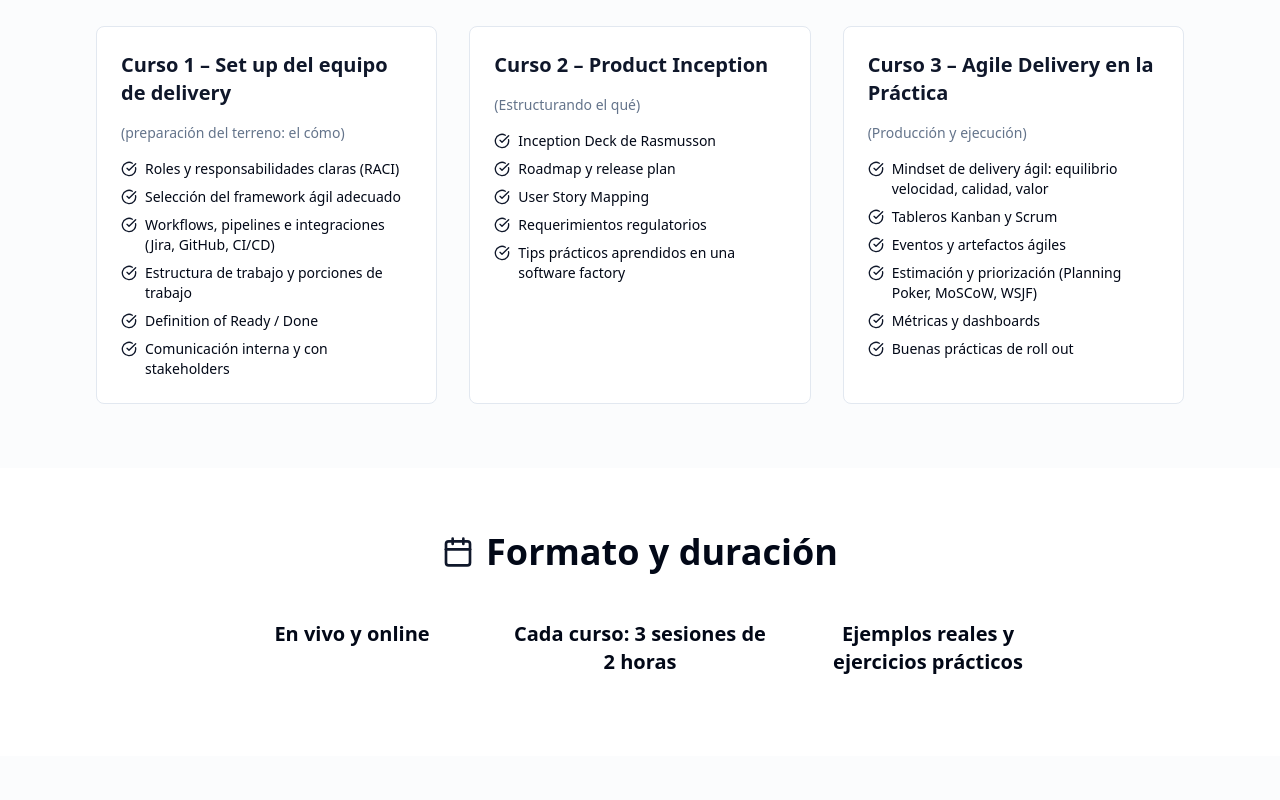
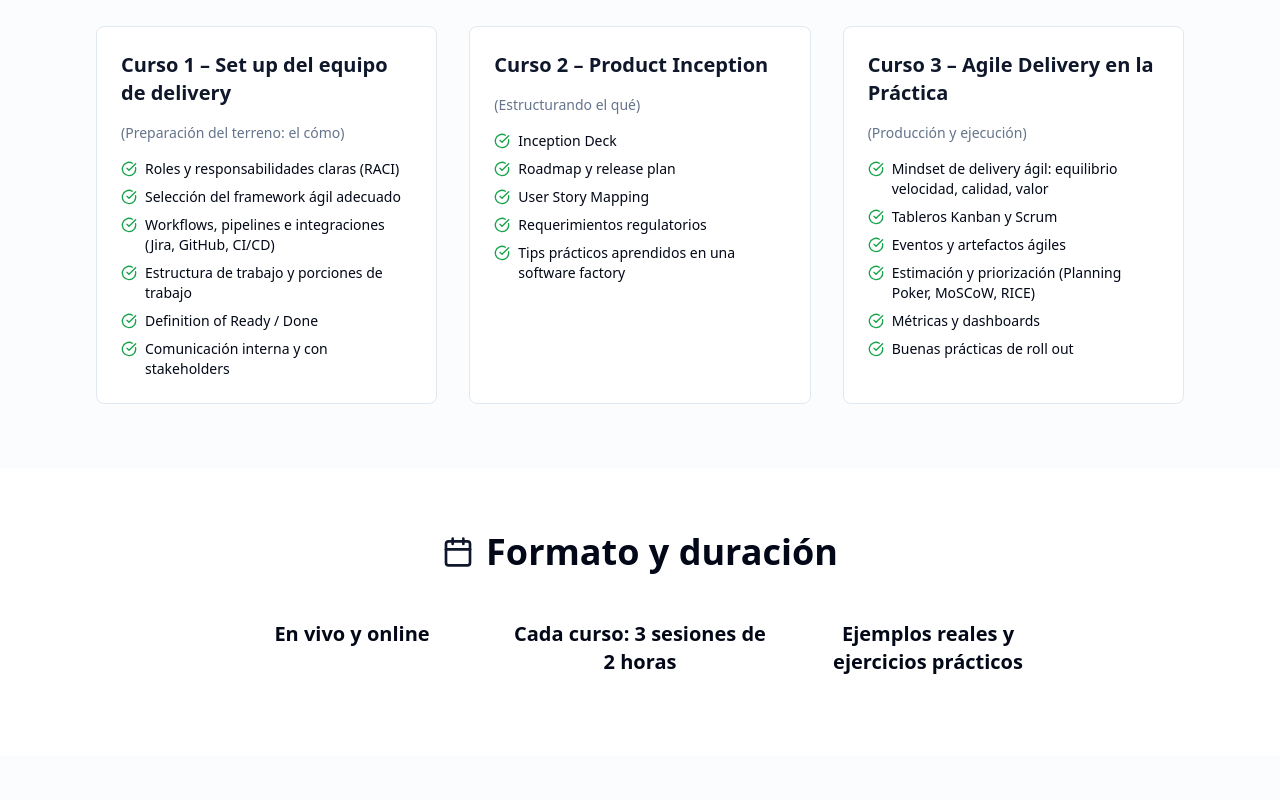
Before and after one commit to chechote26/the-agile-product, a React (Vite) app: page /cursos in a window 1280 px wide. Shown: the part 980-1780 px from the top of the page. Built offline with nearby package versions, Linux system fonts and the light colour scheme.

Commit message:
Fix Cursos page content
Update Cursos page with requested content changes: capitalize "Preparación", change bullet color to green, remove "de Rasmusson", replace "WSJF" with "RICE", and update "únete" to "Unite" and "serás" to "Vas a ser".

```diff
--- a/src/pages/Cursos.tsx
+++ b/src/pages/Cursos.tsx
@@ -104,31 +104,31 @@ const Cursos = () => {
                   {language === 'es' ? 'Curso 1 – Set up del equipo de delivery' : 'Course 1 – Delivery Team Setup'}
                 </h3>
                 <p className="text-sm text-muted-foreground mb-4">
-                  {language === 'es' ? '(preparación del terreno: el cómo)' : '(ground preparation: the how)'}
+                  {language === 'es' ? '(Preparación del terreno: el cómo)' : '(ground preparation: the how)'}
                 </p>
                 <ul className="space-y-2">
                   <li className="flex items-start">
-                    <CheckCircle className="h-4 w-4 text-primary mr-2 mt-0.5 flex-shrink-0" />
+                    <CheckCircle className="h-4 w-4 text-green-600 mr-2 mt-0.5 flex-shrink-0" />
                     <span className="text-sm">{language === 'es' ? 'Roles y responsabilidades claras (RACI)' : 'Clear roles and responsibilities (RACI)'}</span>
                   </li>
                   <li className="flex items-start">
-                    <CheckCircle className="h-4 w-4 text-primary mr-2 mt-0.5 flex-shrink-0" />
+                    <CheckCircle className="h-4 w-4 text-green-600 mr-2 mt-0.5 flex-shrink-0" />
                     <span className="text-sm">{language === 'es' ? 'Selección del framework ágil adecuado' : 'Selecting the right agile framework'}</span>
                   </li>
                   <li className="flex items-start">
-                    <CheckCircle className="h-4 w-4 text-primary mr-2 mt-0.5 flex-shrink-0" />
+                    <CheckCircle className="h-4 w-4 text-green-600 mr-2 mt-0.5 flex-shrink-0" />
                     <span className="text-sm">{language === 'es' ? 'Workflows, pipelines e integraciones (Jira, GitHub, CI/CD)' : 'Workflows, pipelines and integrations (Jira, GitHub, CI/CD)'}</span>
                   </li>
                   <li className="flex items-start">
-                    <CheckCircle className="h-4 w-4 text-primary mr-2 mt-0.5 flex-shrink-0" />
+                    <CheckCircle className="h-4 w-4 text-green-600 mr-2 mt-0.5 flex-shrink-0" />
                     <span className="text-sm">{language === 'es' ? 'Estructura de trabajo y porciones de trabajo' : 'Work structure and work portions'}</span>
                   </li>
                   <li className="flex items-start">
-                    <CheckCircle className="h-4 w-4 text-primary mr-2 mt-0.5 flex-shrink-0" />
+                    <CheckCircle className="h-4 w-4 text-green-600 mr-2 mt-0.5 flex-shrink-0" />
                     <span className="text-sm">Definition of Ready / Done</span>
                   </li>
                   <li className="flex items-start">
-                    <CheckCircle className="h-4 w-4 text-primary mr-2 mt-0.5 flex-shrink-0" />
+                    <CheckCircle className="h-4 w-4 text-green-600 mr-2 mt-0.5 flex-shrink-0" />
                     <span className="text-sm">{language === 'es' ? 'Comunicación interna y con stakeholders' : 'Internal and stakeholder communication'}</span>
                   </li>
                 </ul>
@@ -144,23 +144,23 @@ const Cursos = () => {
                 </p>
                 <ul className="space-y-2">
                   <li className="flex items-start">
-                    <CheckCircle className="h-4 w-4 text-primary mr-2 mt-0.5 flex-shrink-0" />
-                    <span className="text-sm">{language === 'es' ? 'Inception Deck de Rasmusson' : 'Rasmusson\'s Inception Deck'}</span>
+                    <CheckCircle className="h-4 w-4 text-green-600 mr-2 mt-0.5 flex-shrink-0" />
+                    <span className="text-sm">{language === 'es' ? 'Inception Deck' : 'Inception Deck'}</span>
                   </li>
                   <li className="flex items-start">
-                    <CheckCircle className="h-4 w-4 text-primary mr-2 mt-0.5 flex-shrink-0" />
+                    <CheckCircle className="h-4 w-4 text-green-600 mr-2 mt-0.5 flex-shrink-0" />
                     <span className="text-sm">Roadmap y release plan</span>
                   </li>
                   <li className="flex items-start">
-                    <CheckCircle className="h-4 w-4 text-primary mr-2 mt-0.5 flex-shrink-0" />
+                    <CheckCircle className="h-4 w-4 text-green-600 mr-2 mt-0.5 flex-shrink-0" />
                     <span className="text-sm">User Story Mapping</span>
                   </li>
                   <li className="flex items-start">
-                    <CheckCircle className="h-4 w-4 text-primary mr-2 mt-0.5 flex-shrink-0" />
+                    <CheckCircle className="h-4 w-4 text-green-600 mr-2 mt-0.5 flex-shrink-0" />
                     <span className="text-sm">{language === 'es' ? 'Requerimientos regulatorios' : 'Regulatory requirements'}</span>
                   </li>
                   <li className="flex items-start">
-                    <CheckCircle className="h-4 w-4 text-primary mr-2 mt-0.5 flex-shrink-0" />
+                    <CheckCircle className="h-4 w-4 text-green-600 mr-2 mt-0.5 flex-shrink-0" />
                     <span className="text-sm">{language === 'es' ? 'Tips prácticos aprendidos en una software factory' : 'Practical tips learned in a software factory'}</span>
                   </li>
                 </ul>
@@ -176,27 +176,27 @@ const Cursos = () => {
                 </p>
                 <ul className="space-y-2">
                   <li className="flex items-start">
-                    <CheckCircle className="h-4 w-4 text-primary mr-2 mt-0.5 flex-shrink-0" />
+                    <CheckCircle className="h-4 w-4 text-green-600 mr-2 mt-0.5 flex-shrink-0" />
                     <span className="text-sm">{language === 'es' ? 'Mindset de delivery ágil: equilibrio velocidad, calidad, valor' : 'Agile delivery mindset: balancing speed, quality, value'}</span>
                   </li>
                   <li className="flex items-start">
-                    <CheckCircle className="h-4 w-4 text-primary mr-2 mt-0.5 flex-shrink-0" />
+                    <CheckCircle className="h-4 w-4 text-green-600 mr-2 mt-0.5 flex-shrink-0" />
                     <span className="text-sm">{language === 'es' ? 'Tableros Kanban y Scrum' : 'Kanban and Scrum boards'}</span>
                   </li>
                   <li className="flex items-start">
-                    <CheckCircle className="h-4 w-4 text-primary mr-2 mt-0.5 flex-shrink-0" />
+                    <CheckCircle className="h-4 w-4 text-green-600 mr-2 mt-0.5 flex-shrink-0" />
                     <span className="text-sm">{language === 'es' ? 'Eventos y artefactos ágiles' : 'Agile events and artifacts'}</span>
                   </li>
                   <li className="flex items-start">
-                    <CheckCircle className="h-4 w-4 text-primary mr-2 mt-0.5 flex-shrink-0" />
-                    <span className="text-sm">{language === 'es' ? 'Estimación y priorización (Planning Poker, MoSCoW, WSJF)' : 'Estimation and prioritization (Planning Poker, MoSCoW, WSJF)'}</span>
+                    <CheckCircle className="h-4 w-4 text-green-600 mr-2 mt-0.5 flex-shrink-0" />
+                    <span className="text-sm">{language === 'es' ? 'Estimación y priorización (Planning Poker, MoSCoW, RICE)' : 'Estimation and prioritization (Planning Poker, MoSCoW, RICE)'}</span>
                   </li>
                   <li className="flex items-start">
-                    <CheckCircle className="h-4 w-4 text-primary mr-2 mt-0.5 flex-shrink-0" />
+                    <CheckCircle className="h-4 w-4 text-green-600 mr-2 mt-0.5 flex-shrink-0" />
                     <span className="text-sm">{language === 'es' ? 'Métricas y dashboards' : 'Metrics and dashboards'}</span>
                   </li>
                   <li className="flex items-start">
-                    <CheckCircle className="h-4 w-4 text-primary mr-2 mt-0.5 flex-shrink-0" />
+                    <CheckCircle className="h-4 w-4 text-green-600 mr-2 mt-0.5 flex-shrink-0" />
                     <span className="text-sm">{language === 'es' ? 'Buenas prácticas de roll out' : 'Roll out best practices'}</span>
                   </li>
                 </ul>
@@ -267,7 +267,7 @@ const Cursos = () => {
             <div className="flex items-center justify-center gap-3 mb-6">
               <User className="h-8 w-8 text-primary" />
               <h2 className="text-3xl md:text-4xl font-bold">
-                {language === 'es' ? 'Únete a la lista de espera' : 'Join the waitlist'}
+                {language === 'es' ? 'Unite a la lista de espera' : 'Join the waitlist'}
               </h2>
             </div>
 
```
